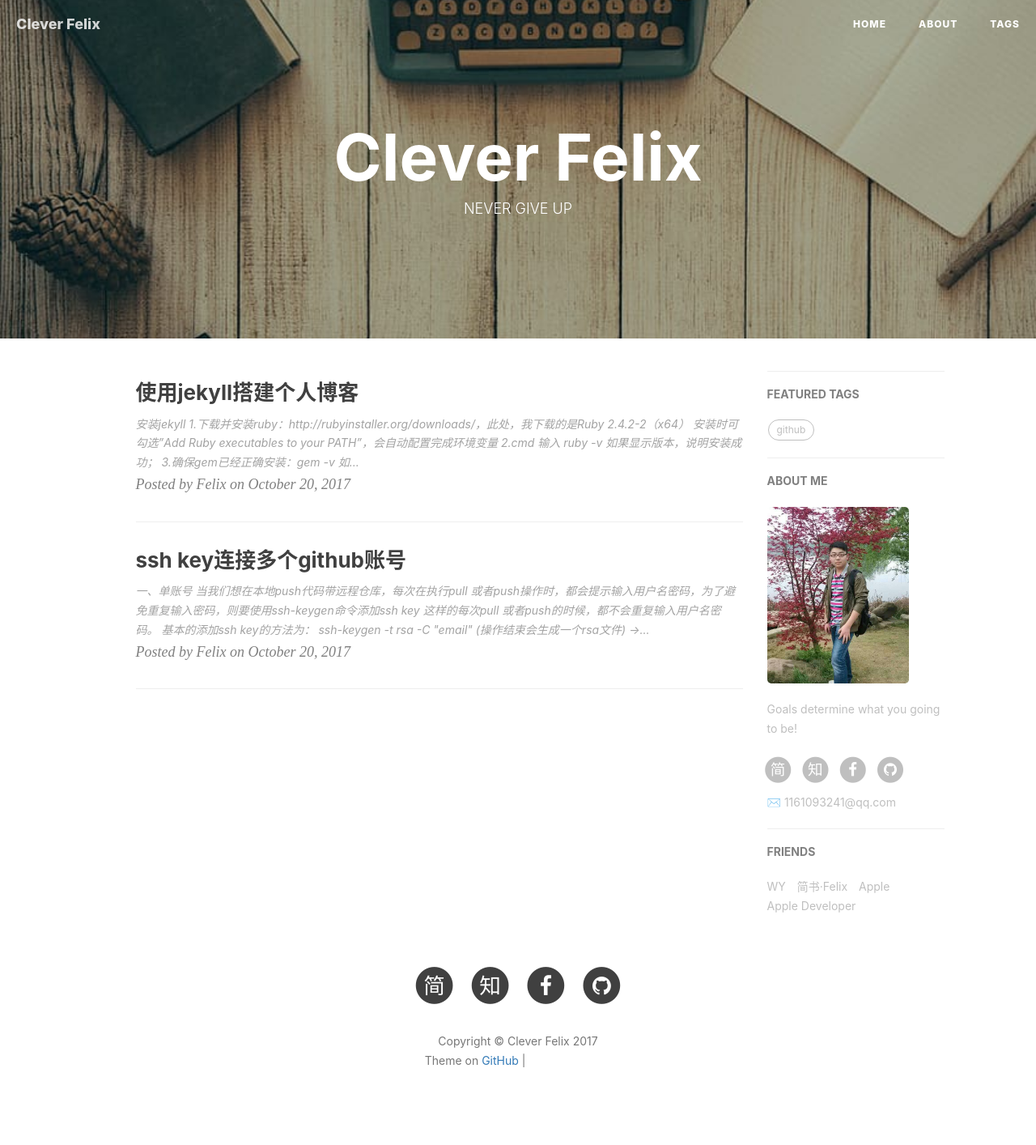
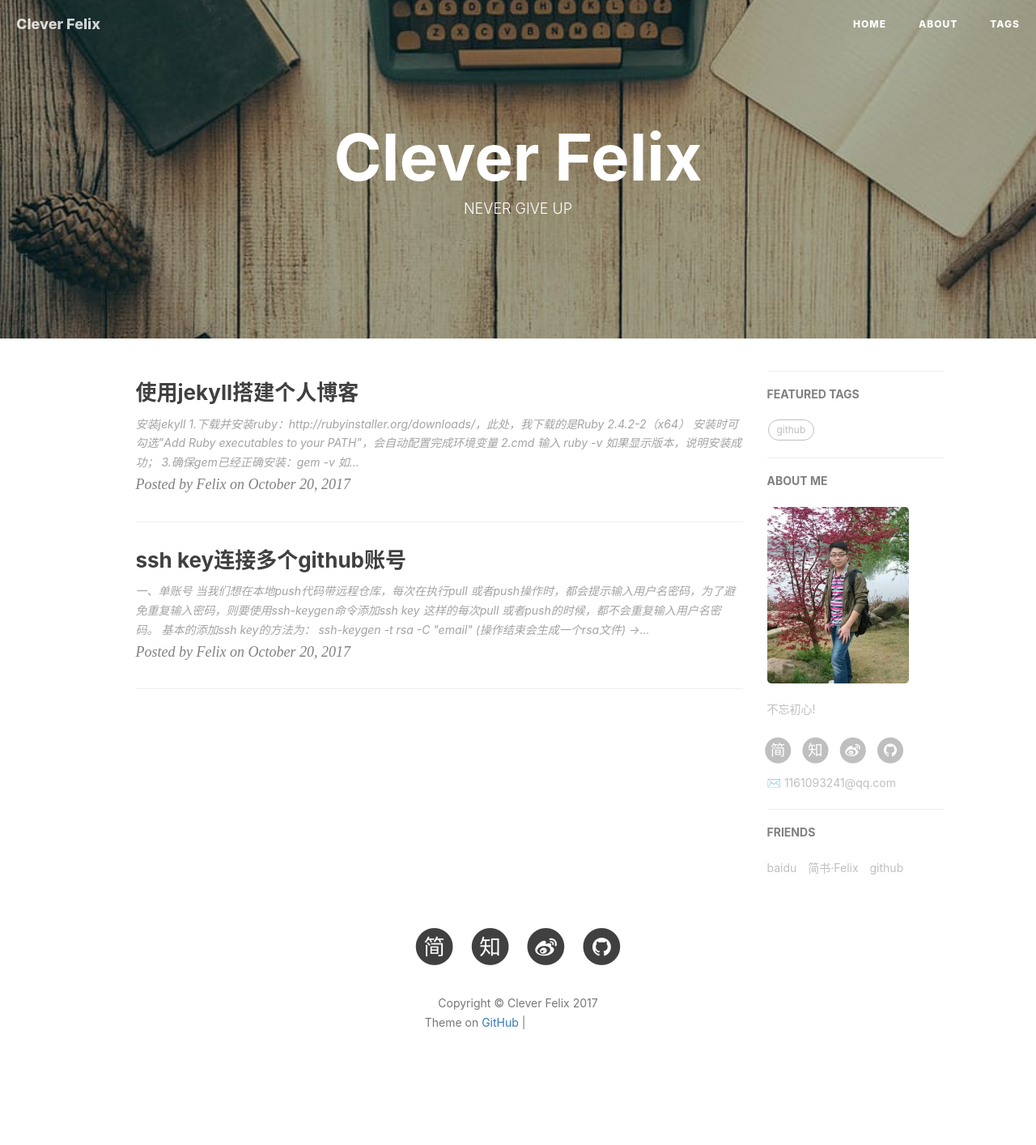
Before and after one commit to MichaelLZF/MichaelLZF.github.io, a Jekyll site: the page built from index.html, in a window 1280 px wide. Shown: the whole page at 81% size. Built offline with Jekyll 4.4.1, drawn with Linux system fonts in a browser that asks for light colours; nearby versions of some CDN libraries; the list of posts is cut into pages by our own code; comment, search, counter and statistics services are not loaded; after the commit the page ends 1367 px from its top, so only the background shows below that; grey boxes are pictures that could not be loaded.

Commit message:
配置文件

```diff
--- a/_config.yml
+++ b/_config.yml
@@ -11,18 +11,18 @@ github_repo: "https://github.com/michaellzf/michaellzf.github.io.git" # you code
 
 # Sidebar settings
 sidebar: true                           # whether or not using Sidebar.
-sidebar-about-description: "Goals determine what you going to be!"
+sidebar-about-description: "不忘初心!"
 sidebar-avatar: /img/about-Felix-gentle.jpg      # use absolute URL, seeing it's used in both `/` and `/about/`
 
 
 
 # SNS settings
 RSS: false
-# weibo_username:     qiubaiying
-zhihu_username:     qiubaiying
-github_username:    qiubaiying
-facebook_username:  baiying.qiu.7
-jianshu_username:   e71990ada2fd
+weibo_username:     3808971979
+zhihu_username:     zhuo-fei-fei-fei
+github_username:    michaellzf
+#facebook_username:  baiying.qiu.7
+jianshu_username:   b32d0b62a69e
 #twitter_username:   qiubaiying
 
 
@@ -94,16 +94,13 @@ service-worker: true
 # Friends
 friends: [
     {
-        title: "WY",
-        href: "http://zhengwuyang.com"
+        title: "baidu",
+        href: "https://baidu.com"
     },{
         title: "简书·Felix",
         href: "http://www.jianshu.com/u/e71990ada2fd"
     },{
-        title: "Apple",
-        href: "https://apple.com"
-    },{
-        title: "Apple Developer",
-        href: "https://developer.apple.com/"
+        title: "github",
+        href: "https://github.com/"
     }
 ]
```
